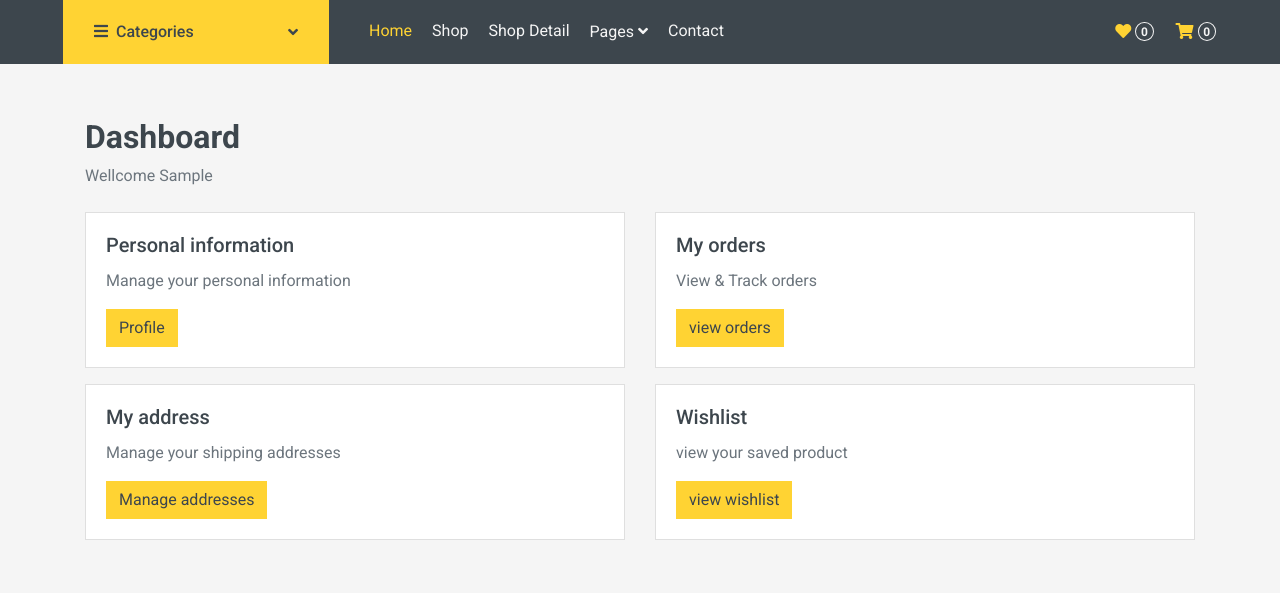
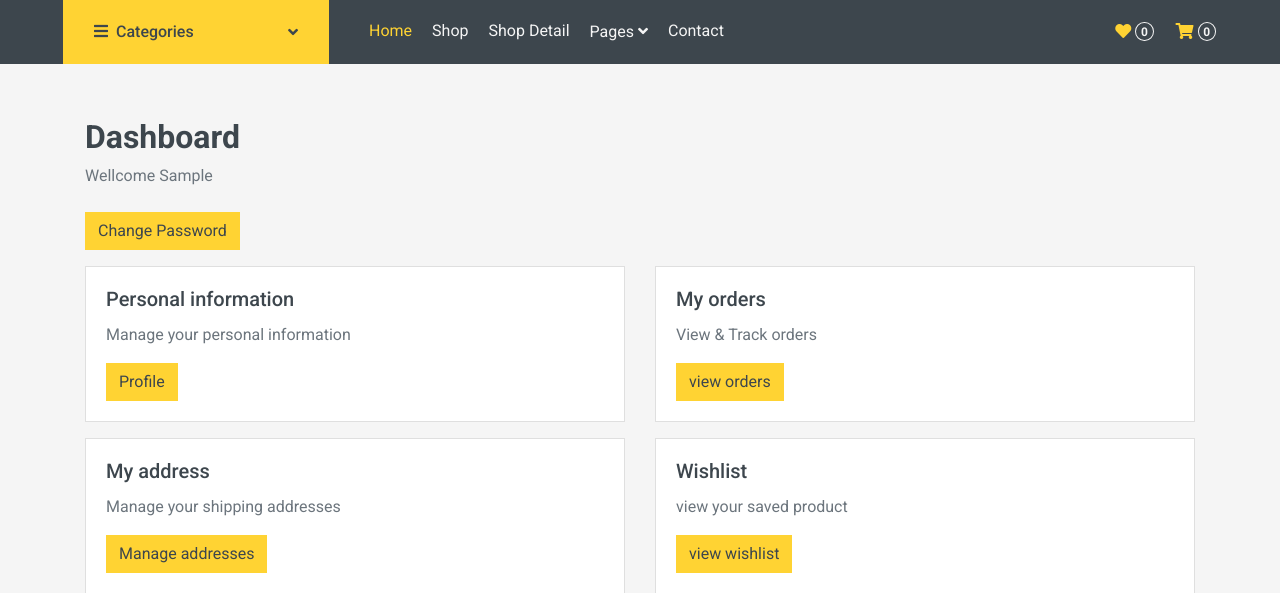
Before and after one commit to Amirhamzeh-Eidi/multishop, a Django app: page /accounts/ in a window 1280 px wide. Shown: the part 120-713 px from the top of the page. Run offline with Django 5.2, Linux system fonts and the light colour scheme; the visitor is signed in with stand-in values (Sample User, id 1); parts of the project's set-up code (start-up, migrations or seed data) failed here and were passed over; some libraries are stand-ins or nearby versions.

Commit message:
feat: add set password for user

```diff
--- a/accounts/managers.py
+++ b/accounts/managers.py
@@ -1,4 +1,3 @@
-from django.db import models
 from django.contrib.auth.models import BaseUserManager
 
 class UserManager(BaseUserManager):
--- a/accounts/templates/accounts/dashboard.html
+++ b/accounts/templates/accounts/dashboard.html
@@ -10,7 +10,15 @@
               Wellcome {% if request.user.first_name%}{{request.user.first_name}}{% endif %}
         </p>
     </div>
-
+                {% if request.user.has_usable_password %}
+                    <a href="{% url 'accounts:password_change' %}" class="btn btn-primary mb-3">
+                        Change Password
+                    </a>
+                {% else %}
+                    <a href="{% url 'accounts:password_set' %}" class="btn btn-primary mb-3">
+                        Set Password
+                    </a>
+                {% endif %}
     <div class="row g-4">
 
         <!-- اطلاعات شخصی -->
--- a/accounts/urls.py
+++ b/accounts/urls.py
@@ -21,4 +21,5 @@ urlpatterns = [
     path('profile/', views.ProfileView.as_view(), name="user_profile"),
     path('profile/edit/', views.ProfileEditView.as_view(), name="profile_edit"),
     path('', views.DashboardView.as_view(), name="dashboard"),
+    path("password/set/", views.SetPasswordView.as_view(), name="password_set"),
 ]
--- a/accounts/views.py
+++ b/accounts/views.py
@@ -14,6 +14,7 @@ from . import services
 from django.contrib import messages
 from django.core.exceptions import ValidationError
 from django.utils.http import url_has_allowed_host_and_scheme
+from django.contrib import messages
 # Create your views here.
 
 
@@ -307,3 +308,22 @@ def set_default_address(request, pk):
     address.is_default = True
     address.save()
     return redirect("accounts:addresses_list")
+class SetPasswordView(LoginRequiredMixin, FormView):
+    template_name = "accounts/set_password.html"
+    form_class = forms.CustomSetPasswordForm
+    success_url = reverse_lazy("accounts:user_login")
+
+    def dispatch(self, request, *args, **kwargs):
+        if request.user.is_authenticated and self.request.user.has_usable_password():
+            return redirect("accounts:password_change")
+        return super().dispatch(request, *args, **kwargs)
+
+    def get_form_kwargs(self):
+        kwargs = super().get_form_kwargs()
+        kwargs["user"] = self.request.user
+        return kwargs
+
+    def form_valid(self, form):
+        form.save()
+        messages.success(self.request, message="Your password has been saved successfully. Please log in with your new password.")
+        return super().form_valid(form)
```
Also changed, not shown: accounts/forms.py (+10 -0 lines), accounts/templates/accounts/login.html (+7 -0 lines), accounts/templates/accounts/set_password.html (added, +12 -0 lines).
